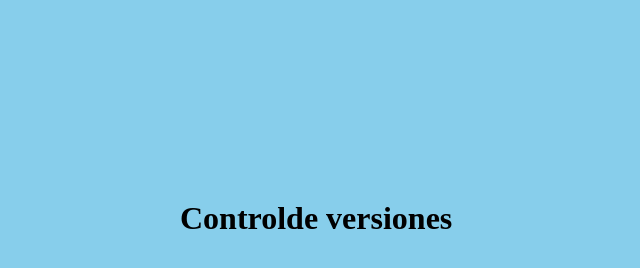
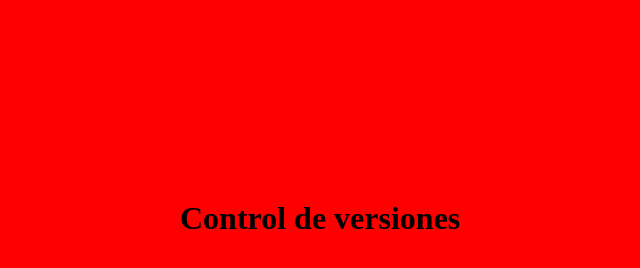
Before and after one commit to abrilcortes777/TP_SO_I4_114, a plain HTML site: page index.html in a window 1280 px wide. Shown: the whole page, without its empty margins (120-760 px from the left). Drawn offline with Linux system fonts and the light colour scheme.

Commit message:
modificacion ALFA

```diff
--- a/estilos.css
+++ b/estilos.css
@@ -2,5 +2,5 @@
     margin:100px;
 }
 body {
-    background:skyblue;
+    background-color: red;
 }
--- a/index.html
+++ b/index.html
@@ -3,10 +3,10 @@
     <head>
         <meta charset="utf-8">
         <title> UTN FRA</title>
-        <link rel="icon" type="image/x-icon" href="favicon.ico">
+        <link rel="icon" type="image/x-icon" href="admin-gear.png">
         <link rel="stylesheet" type="text/css" href="estilos.css">
     </head>
 <body>
-    <h1>Controlde versiones</h1>
+    <h1>Control de versiones</h1>
 </body>
 </html>
```
Also changed, not shown: admin-gear.png (added).
